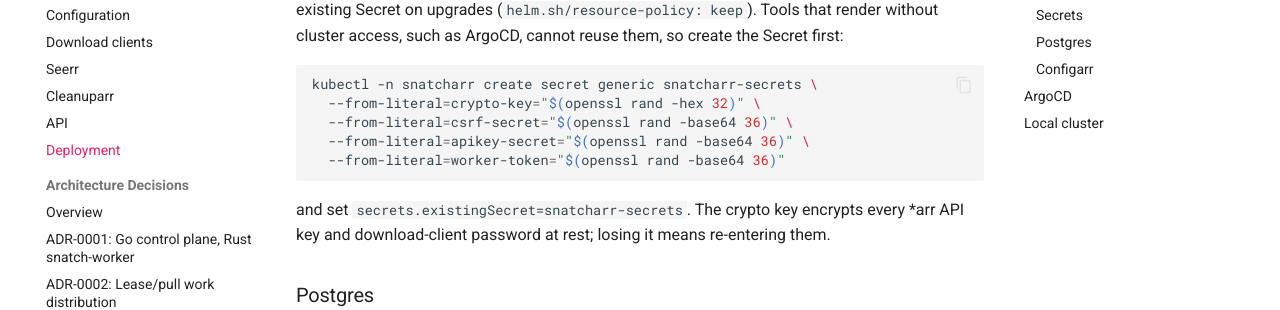
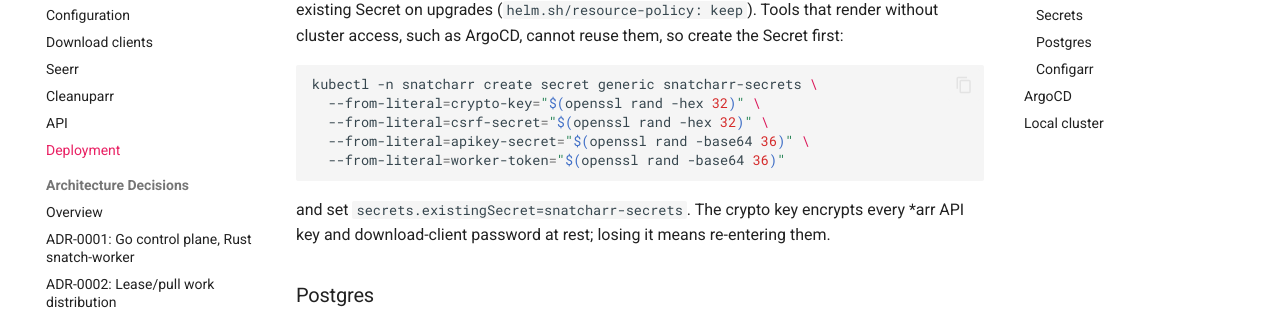
Before and after one commit to lusoris/SnatchArr, an MkDocs documentation site: the page built from docs/deployment.md, in a window 1280 px wide and 900 px high, scrolled down 1575 px. Shown: the part 147-457 px from the top of the window. Built offline with MkDocs 1.6.1 and Material for MkDocs 9.7.7, drawn with Linux system fonts in a browser that asks for light colours; comment, search, counter and statistics services are not loaded.

Commit message:
fix(helm): generate and require a 32-byte CSRF secret (#104)
The 0.1.0 API crash-loops on a default chart install. golusoris
httpx/csrf has always required the CSRF secret to decode to exactly 32
bytes as hex or base64 (already in v0.12.0) and fails start-up otherwise
("secret must decode to 32 bytes"). SnatchArr's chart generated 48
alphanumerics, the docs suggested `openssl rand -base64 36` (36 bytes),
and the kind values used a plain string; 0.1.0 was the first release
installed with them.

- The chart now generates 32 random bytes as 64 hex characters. A stored
  secret that does not decode, such as one the 0.1.0 chart generated,
  is replaced on upgrade; only CSRF tokens in flight are lost, and a
  crash-looping pod picks the new value up on its next restart.
- values.schema.json requires secrets.csrfSecret to be 64 hex characters
  or 32 bytes of standard or URL-safe base64.
- With secrets.existingSecret, the chart refuses a csrf-secret that does
  not decode, naming `openssl rand -hex 32`, instead of letting the API
  crash.
- docs/deployment.md and the kind values use a valid secret.

Verified in a kind cluster inside an incus VM: the 0.1.0 release
(images 0.1.0) crash-looped on the stored 48-character secret; an
upgrade to this chart with NetworkPolicy enabled replaced it with 64 hex
characters, the API became Ready, /livez and /readyz return 200, the SPA
is served, and the worker leases runs over gRPC. A plain-string
csrfSecret is rejected by the schema.

Refs #12

Signed-off-by: lusoris <lusoris@proton.me>

````diff
--- a/docs/deployment.md
+++ b/docs/deployment.md
@@ -66,7 +66,7 @@
 ```sh
 kubectl -n snatcharr create secret generic snatcharr-secrets \
   --from-literal=crypto-key="$(openssl rand -hex 32)" \
-  --from-literal=csrf-secret="$(openssl rand -base64 36)" \
+  --from-literal=csrf-secret="$(openssl rand -hex 32)" \
   --from-literal=apikey-secret="$(openssl rand -base64 36)" \
   --from-literal=worker-token="$(openssl rand -base64 36)"
 ```
````
Also changed, not shown: 3 other files.
